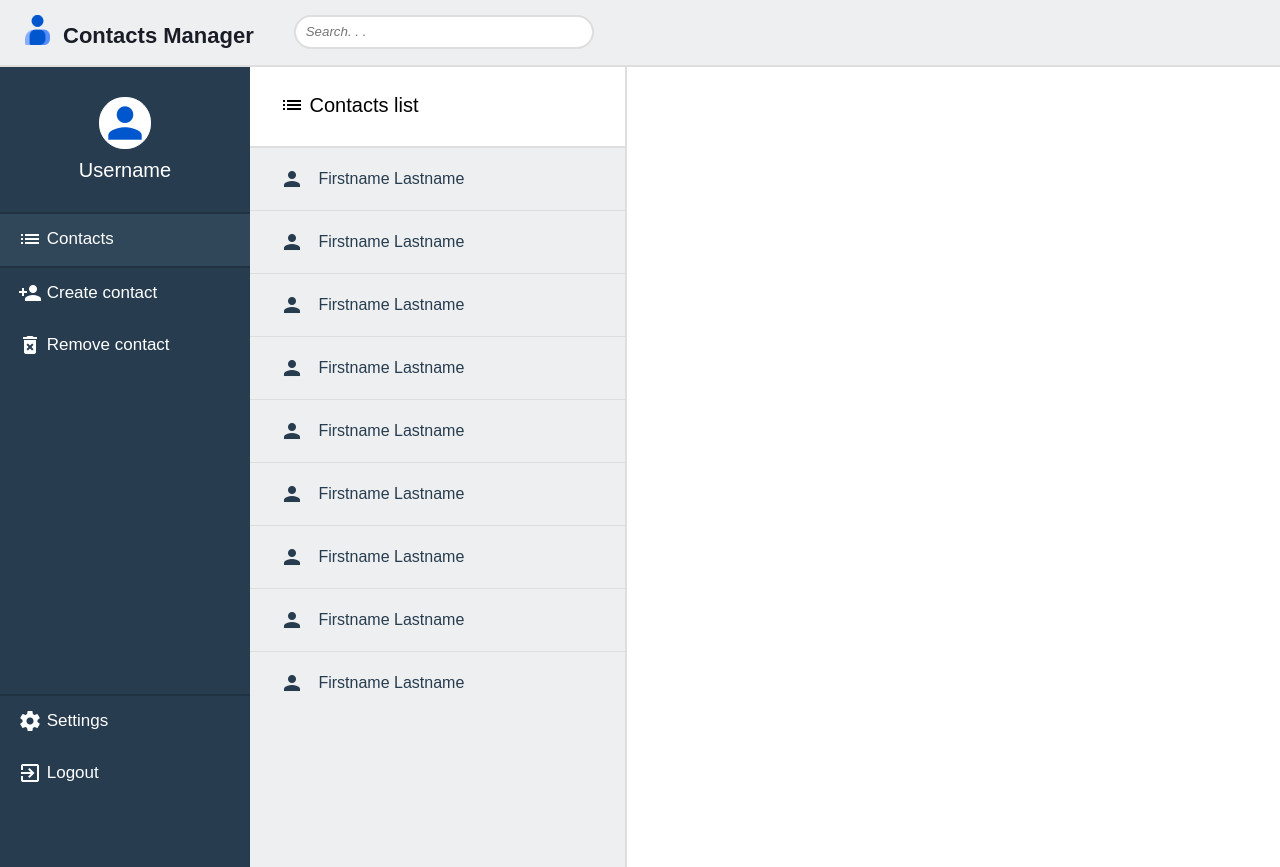
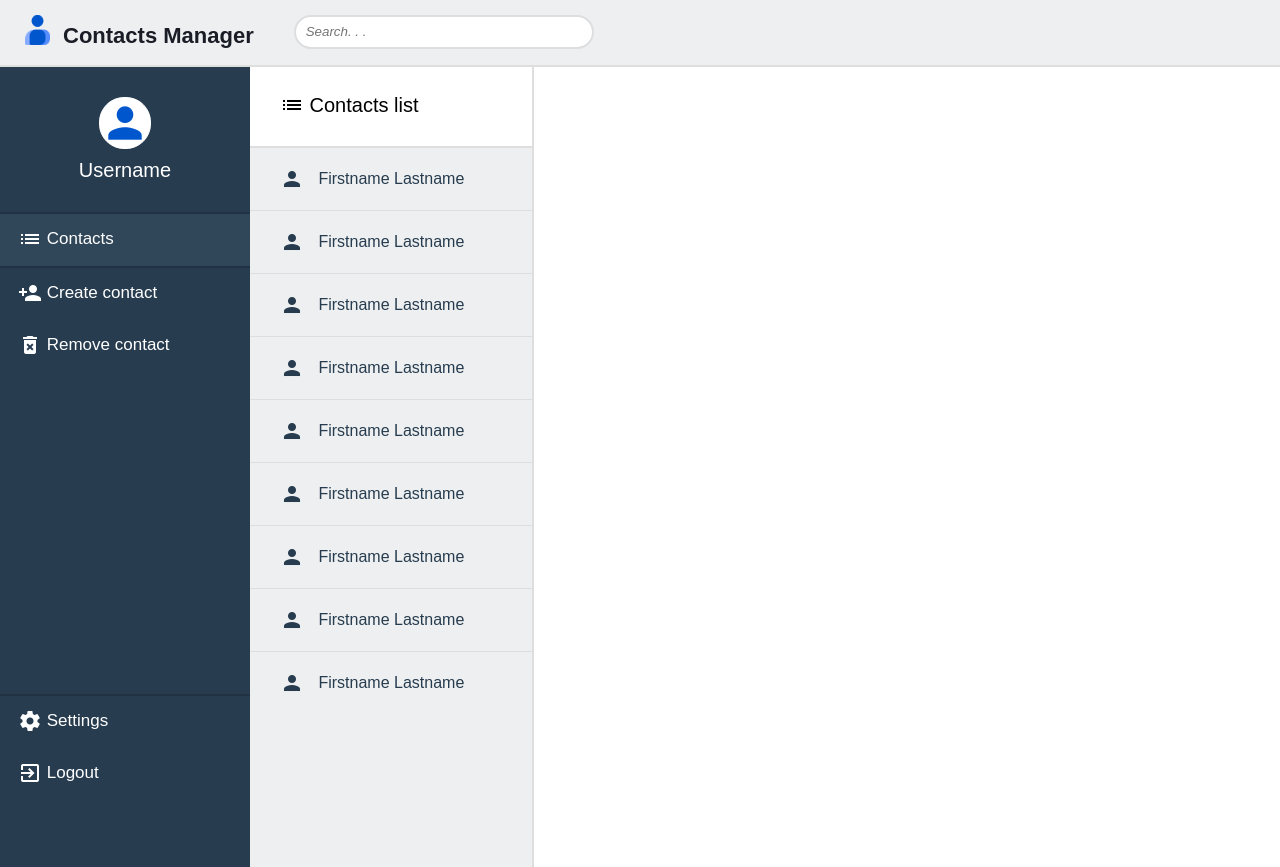
Before and after one commit to gottaloveturtles/LampStackFifteen, a PHP site: page /dashboard.html in a window 1280 px wide. Run offline with PHP 8.4, Linux system fonts and the light colour scheme.

Commit message:
Format testing

```diff
--- a/css/styles_dashboard.css
+++ b/css/styles_dashboard.css
@@ -155,7 +155,7 @@ body {
 #contactstab {
     display: block;
     background-color: #edeff0;
-    width: 375px;
+    width: 22%;
     height: 100vh;
     border-right: 2px solid #dedede;
 }
```
